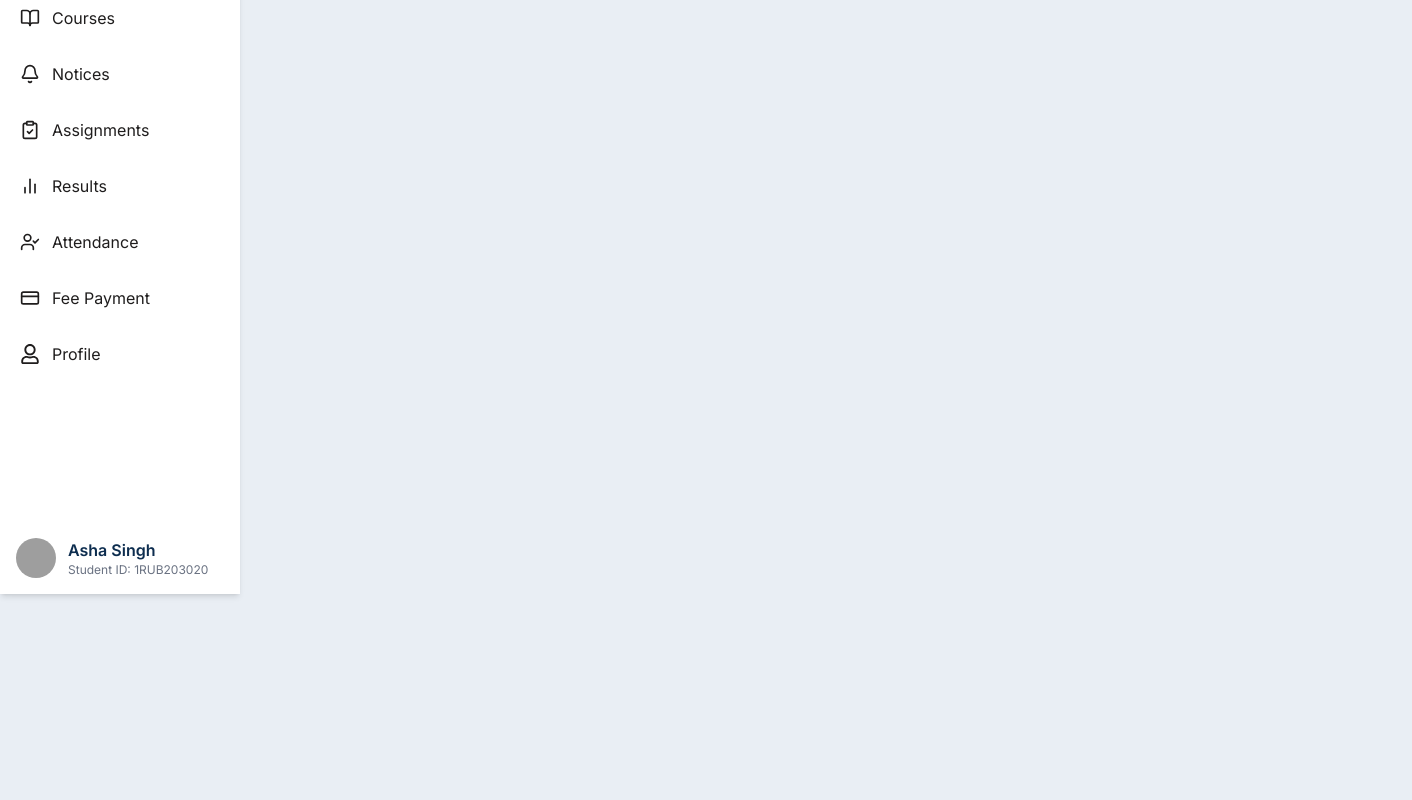
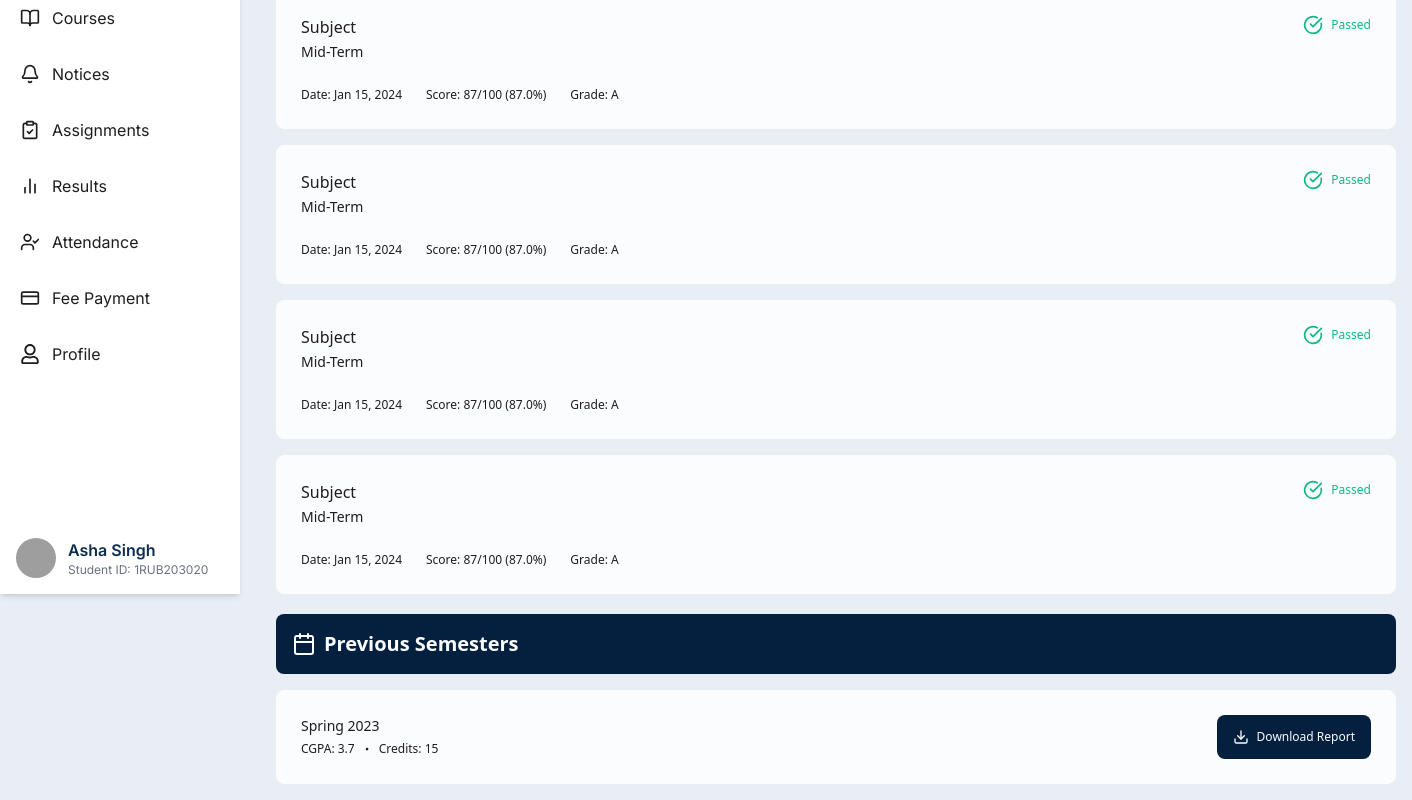
Before and after one commit to Aristiec/SMSfrontend, a React (Vite) app in the folder frontend/: page /results in a window 1280 px wide. Shown: the part 206-1006 px from the top of the page, 1412 px wide, since content can reach past the window. Before the commit the page ends 800 px from the top, so only its background shows below. Built offline with nearby package versions, Linux system fonts and the light colour scheme; grey boxes are pictures that could not be loaded.

Commit message:
Updated student results page and fee payment components

```diff
--- a/frontend/src/pages/student/FeePayment.jsx
+++ b/frontend/src/pages/student/FeePayment.jsx
@@ -36,7 +36,7 @@ const FeeTab = ({ title, type, amount, status, date }) => {
   return (
     <div
       style={{ boxShadow: "0px 4px 8px 0px #0000001F" }}
-      className=" w-[1120px] h-[108px] rounded-[12px] p-[24px] gap-[8px] bg-[#FAFCFD] flex flex-col "
+      className=" w-[1120px] h-[108px] rounded-[12px] p-[20px] gap-[8px] bg-[#FAFCFD] flex flex-col "
     >
       <div className=" w-[1072px] h-[24px] flex justify-between">
         <div className="max-w-[213px] h-[24px] flex gap-[24px]">
@@ -110,7 +110,7 @@ const FeeTab = ({ title, type, amount, status, date }) => {
 const FeePayment = () => {
   return (
     <>
-      <div className="w-[1120px] mt-[40px] ml-[40px] space-y-[20px] ">
+      <div className="w-[1120px] mt-[20px] ml-[20px] space-y-[20px] ">
         {/* header  */}
         <div className="h-[68px] rounded-[12px] px-[24px] py-[18px] bg-[#04203E] flex items-center">
           <h2 className="text-[#FAFCFD] font-bold text-[24px] leading-[28px] tracking-[-0.01em] font-[Merriweather]">
@@ -125,7 +125,7 @@ const FeePayment = () => {
               className="flex justify-between rounded-[12px] bg-[#FAFCFD] h-[136px] items-center font-medium text-[16px] p-[24px] "
             >
               <div className="w-[332px] h-[48px] flex flex-col gap-[4px] leading-[24px] tracking-[0] ">
-              <div className="font-[Inter] leading-[24px] tracking-[0] align-center">
+                <div className="font-[Inter] leading-[24px] tracking-[0] align-center text-[16px] text-semibold">
                   Payment Summary
                 </div>
                 <h3 className="text-[12px] w-[400px] font-[Inter] tracking-[0] leading-[26px] align-center">
@@ -164,7 +164,6 @@ const FeePayment = () => {
                   date={fee.date}
                 />
               ))}
-
             </div>
           </div>
           <div className="w-full flex justify-end">
--- a/frontend/src/pages/student/Results.jsx
+++ b/frontend/src/pages/student/Results.jsx
@@ -1,7 +1,153 @@
 import React from "react";
+import {
+  Download,
+  GraduationCap,
+  Calendar,
+  CheckCircle,
+  Dot,
+} from "lucide-react";
+
+const currentResults = [
+  {
+    subject: "Mid-Term",
+    date: "Jan 15, 2024",
+    score: "87/100 (87.0%)",
+    grade: "A",
+    status: "Passed",
+  },
+  {
+    subject: "Mid-Term",
+    date: "Jan 15, 2024",
+    score: "87/100 (87.0%)",
+    grade: "A",
+    status: "Passed",
+  },
+  {
+    subject: "Mid-Term",
+    date: "Jan 15, 2024",
+    score: "87/100 (87.0%)",
+    grade: "A",
+    status: "Passed",
+  },
+  {
+    subject: "Mid-Term",
+    date: "Jan 15, 2024",
+    score: "87/100 (87.0%)",
+    grade: "A",
+    status: "Passed",
+  },
+];
+
+const previousSemesters = [
+  {
+    semester: "Spring 2023",
+    cgpa: "3.7",
+    credits: "15",
+  },
+];
 
 const Results = () => {
-  return <div>Results</div>;
+  return (
+    <div className="w-[1120px] mt-[20px] ml-[20px] space-y-[20px]">
+      {/* Header Section */}
+      <div className="bg-[#04203E] h-[68px] text-[#FAFCFD] p-4 rounded-lg flex items-center justify-between">
+        <div className="flex items-center gap-2">
+          <GraduationCap className="w-6 h-6" />
+          <h1 className="text-[24px] font-semibold font-[Merriweather]">
+            Results
+          </h1>
+        </div>
+        <button className="bg-[#FAFCFD] h-[40px] font-[Inter] text-[12px] text-[#04203E] px-4 py-2 rounded-lg flex items-center gap-2 ">
+          <Download className="w-4 h-4" />
+          Download Report Card
+        </button>
+      </div>
+
+      {/* Current Results Section */}
+      <div className="space-y-4">
+        {currentResults.map((result, index) => (
+          <div
+            key={index}
+            className="bg-[#FAFCFD] p-6 rounded-lg border border-[#FAFCFD]"
+          >
+            <div className="flex justify-between items-start">
+              <div className="flex-1">
+                <div className="flex items-center gap-2 mb-[2px]">
+                  <h3 className="text-[16px] font-medium text-[#1F1D1D]">
+                    Subject
+                  </h3>
+                </div>
+                <p className="text-[#1F1D1D] text-[14px] mb-[24px]">
+                  {result.subject}
+                </p>
+
+                <div className="flex flex-wrap gap-6 text-[12px] text-[#1F1D1D]">
+                  <div className="flex items-center gap-1">
+                    <span>Date: {result.date}</span>
+                  </div>
+                  <div>
+                    <span>Score: {result.score}</span>
+                  </div>
+                  <div>
+                    <span>Grade: {result.grade}</span>
+                  </div>
+                </div>
+              </div>
+
+              <div className="flex items-center gap-2 text-[#10B981]">
+                <CheckCircle className="w-5 h-5" />
+                <span className="font-medium text-[12px]">{result.status}</span>
+              </div>
+            </div>
+          </div>
+        ))}
+      </div>
+
+      {/* Previous Semesters Section */}
+      <div className="space-y-4">
+        <div className="bg-[#04203E] text-[#FAFCFD] p-4 rounded-lg flex items-center gap-2">
+          <Calendar className="w-6 h-6" />
+          <h2 className="text-xl font-semibold">Previous Semesters</h2>
+        </div>
+
+        <div className="space-y-4">
+          {previousSemesters.map((semester, index) => (
+            <div
+              key={index}
+              className="bg-[#FAFCFD] p-6 rounded-lg border border-[#FAFCFD]"
+            >
+              <div className="flex justify-between items-start">
+                <div className="flex-1">
+                  <p className="text-[#1F1D1D] text-[14px] mb-[4px]">
+                    {semester.semester}
+                  </p>
+
+                  <div className="flex flex-wrap gap-1 text-[12px] text-[#1F1D1D]">
+                    <div className="flex items-center gap-1">
+                      <span>CGPA: {semester.cgpa}</span>
+                    </div>
+                    <div className="flex items-center gap-1">
+                      <Dot className="w-4 h-4" />
+                      <span>Credits: {semester.credits}</span>
+                    </div>
+                  </div>
+                </div>
+
+                <div className="flex items-center gap-2">
+                  <button className="bg-[#04203E] h-[44px] text-[#FAFCFD] px-4 py-2 rounded-lg flex items-center gap-2">
+                    <Download className="w-4 h-4" />
+                    <span className="font-medium text-[12px]">
+                      Download Report
+                    </span>
+                  </button>
+                </div>
+              </div>
+            </div>
+          ))}
+        </div>
+      </div>
+    </div>
+  );
 };
 
 export default Results;
```
Also changed, not shown: frontend/src/App.jsx (line endings or trailing spaces). Lines whose indentation alone changed are shown as unchanged.
